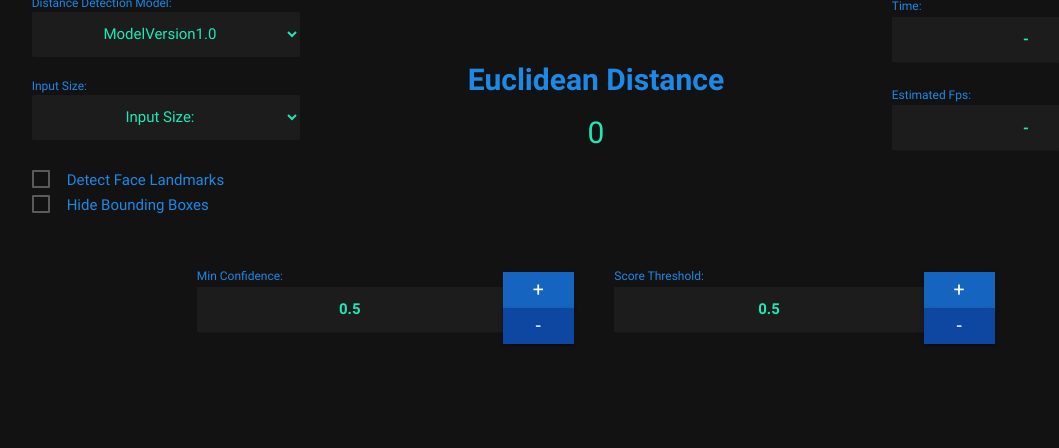
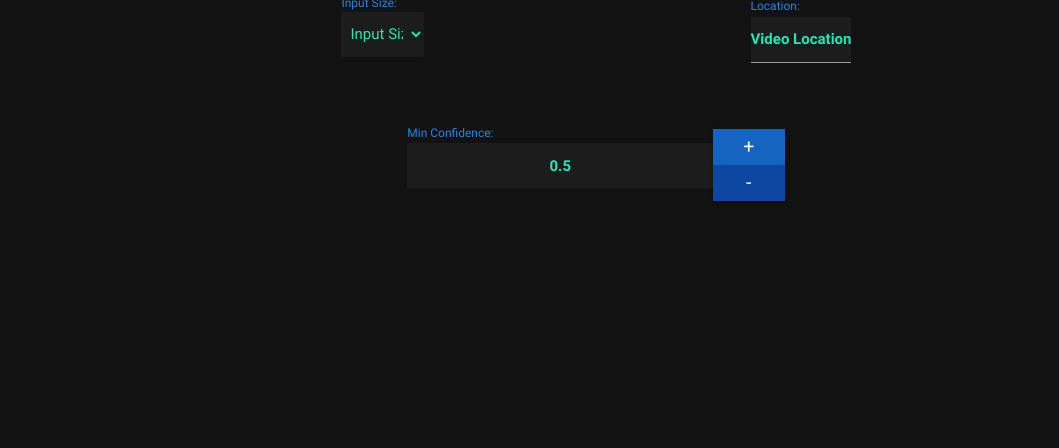
Before and after one commit to samsonq/Blockchain-Managed-Social-Distancing-Detector, a Flask app: page /video_face_tracking in a window 1280 px wide. Shown: the part 435-883 px from the top of the page, without its empty margins (44-1103 px from the left). After the commit the page ends 636 px from the top, so only its background shows below. Run offline with Flask 2, Linux system fonts and the light colour scheme; parts of the project's set-up code (start-up, migrations or seed data) failed here and were passed over; some libraries are stand-ins or nearby versions.

Commit message:
UI fixes

```diff
--- a/src/templates/videoFaceTracking.html
+++ b/src/templates/videoFaceTracking.html
@@ -28,11 +28,6 @@
         <div class="selection-wrapper">
 
           <!-- <div id="face_detector_selection_control" class="input-field"> -->
-          <label class="blue-text text-darken-1">Distance Detection Model:</label>
-          <select id="selectFaceDetector" name='models' style="display: block; background-color: #1c1c1c; border: none; color: #1de9b6; text-align: center; margin-bottom: 20px;">
-            <option value="tiny_face_detector">ModelVersion1.0</option>
-            <option value="ssd_mobilenetv1">ModelVersion2.0</option>
-          </select>
           <!-- </div> -->
           <!-- face_detector_selection_control -->
 
@@ -50,14 +45,6 @@
           </select>
           <!-- Input Size Selection -->
 
-          <!-- check boxes -->
-          <div class="my-2" style="width: 220px;">
-            <input type="checkbox" id="withFaceLandmarksCheckbox" onchange="onChangeWithFaceLandmarks(event)" />
-            <label class="blue-text text-darken-1" for="withFaceLandmarksCheckbox">Detect Face Landmarks</label>
-            <input type="checkbox" id="hideBoundingBoxesCheckbox" onchange="onChangeHideBoundingBoxes(event)" />
-            <label class="blue-text text-darken-1" for="hideBoundingBoxesCheckbox">Hide Bounding Boxes</label>
-          </div>
-          <!-- check boxes -->
         </div>
       </div>
 
@@ -65,12 +52,6 @@
       <div class="distance-meter model-section-2" style="font-size: 30px;">
         <!-- <span class="font-italic font-12 color-grey">(For demo purpose only. </span>
         <span class="font-italic font-12 color-grey">Measured with Euclidean Distance)</span> -->
-        <div class="distance-title font-bold font-48 blue-text text-darken-1">
-          Euclidean Distance
-        </div>
-        <div id="distance-value" class="mt-2" style="color: #1de9b6;">
-          0
-        </div>
         <div id="distance-alert" class="mt-2 px-5 text-red text-center font-bold font-22 break-word">
         </div>
       </div>
@@ -79,10 +60,8 @@
       <!-- fps_meter -->
       <div id="fps_meter" class="model-section-1" style="padding: 0 50px;">
         <div>
-          <label class="blue-text text-darken-1" for="time">Time:</label>
-          <input disabled value="-" id="time" type="text" class="bold" style="color: #1de9b6; background-color: #1c1c1c; text-align: center;">
-          <label class="blue-text text-darken-1" for="fps">Estimated Fps:</label>
-          <input disabled value="-" id="fps" type="text" class="bold" style="color: #1de9b6; background-color: #1c1c1c; text-align: center;">
+          <label class="blue-text text-darken-1" for="location">Location:</label>
+          <input value="Video Location" id="location" type="text" class="bold" style="color: #1de9b6; background-color: #1c1c1c; text-align: center;">
         </div>
       </div>
       <!-- fps_meter -->
@@ -108,25 +87,6 @@
         </div>
       </span>
       <!-- ssd_mobilenetv1_controls -->
-
-      <!-- tiny_face_detector_controls -->
-      <div id="tiny_face_detector_controls" class="mb-10 mt-2 mx-5">
-        <div class="side-by-side">
-          <div class="ml-8" style="margin: 0 0;">
-            <label class="blue-text text-darken-1" for="scoreThreshold">Score Threshold:</label>
-            <input disabled value="0.5" id="scoreThreshold" type="text" class="bold" style="color: #1de9b6; background-color: #1c1c1c; text-align: center;">
-          </div>
-
-          <div class="btn-group" style="margin: auto;">
-            <button class="waves-effect waves-light btn my-1 blue darken-3 z-depth-1" style="margin: 0 0; border-radius: 0;" onclick="onIncreaseScoreThreshold()">
-              <i class="material-icons">+</i>
-            </button>
-            <button class="waves-effect waves-light btn my-1 blue darken-4 z-depth-1" style="margin: 0 0; border-radius: 0;" onclick="onDecreaseScoreThreshold()">
-              <i class="material-icons">-</i>
-            </button>
-          </div>
-        </div>
-      </div>
     </div>
     <!-- tiny_face_detector_controls -->
   </div>
```
Also changed, not shown: src/detector.py (+8 -8 lines), src/main.py (line endings or trailing spaces), 1 other file.
